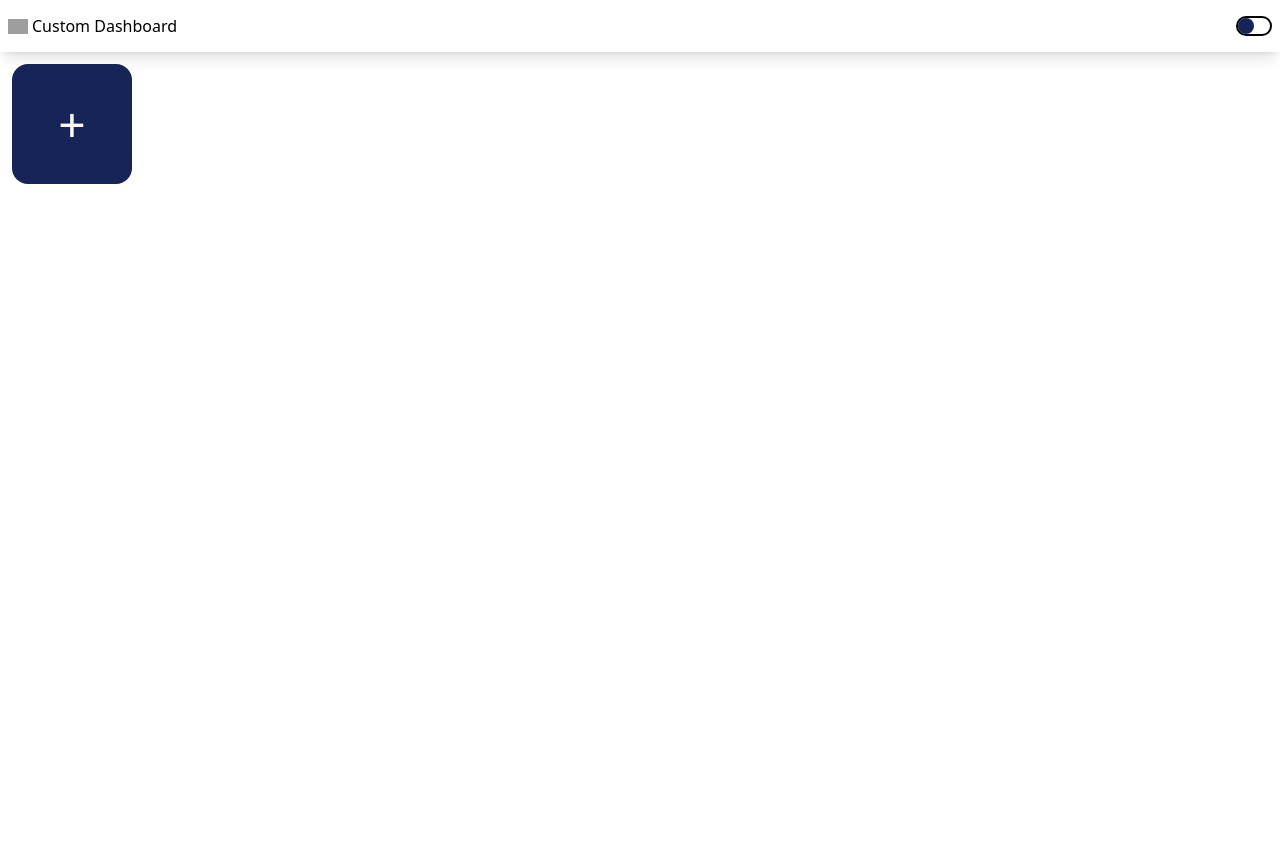
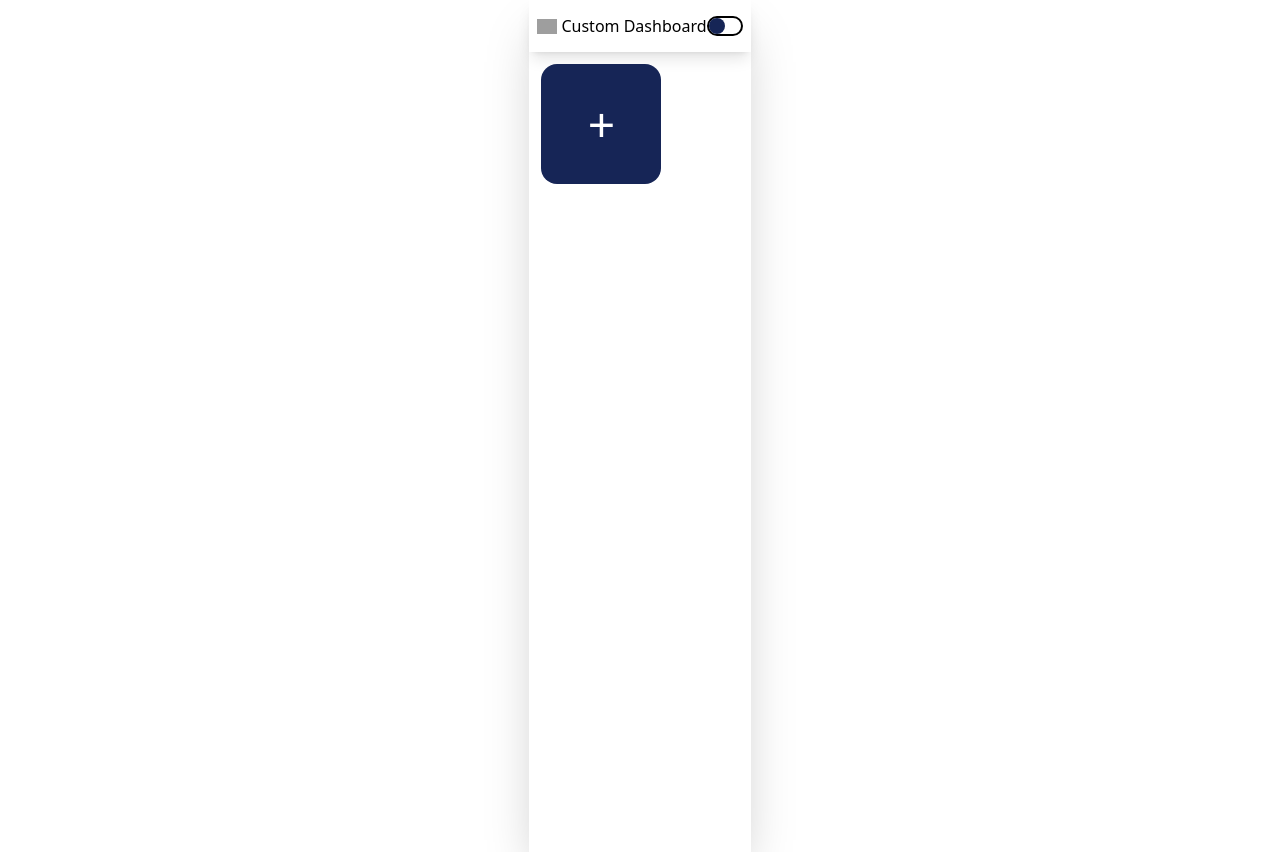
Before and after one commit to Dasharath9920/Widget-Management-assignment, a React (Vite) app in the folder app/: page / in a window 1280 px wide. Built offline with nearby package versions, Linux system fonts and the light colour scheme; grey boxes are pictures that could not be loaded.

Commit message:
fix(app): fix margin

```diff
--- a/app/src/App.tsx
+++ b/app/src/App.tsx
@@ -38,8 +38,8 @@ function App() {
   },[]);
   return (
     <>
-      <div className='w-full'>
-        <div className=''>
+      <div className='flex items-center justify-center w-screen'>
+        <div className='max-w-[600px] shadow-2xl'>
           <Navbar />
           <Dashboard />
         </div>
```
